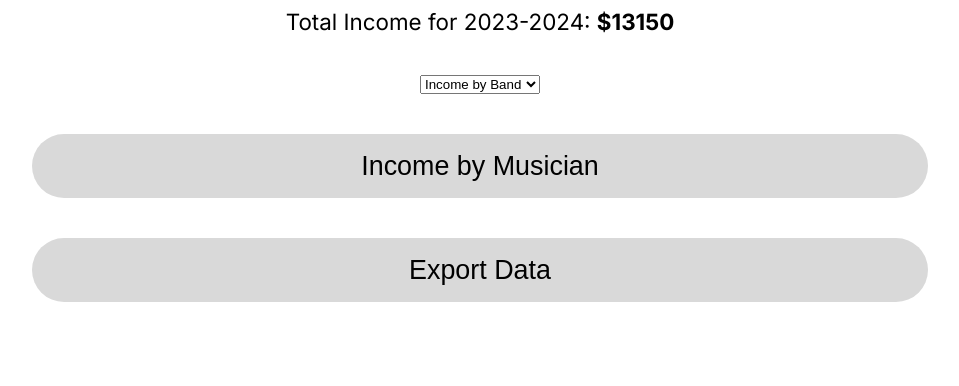
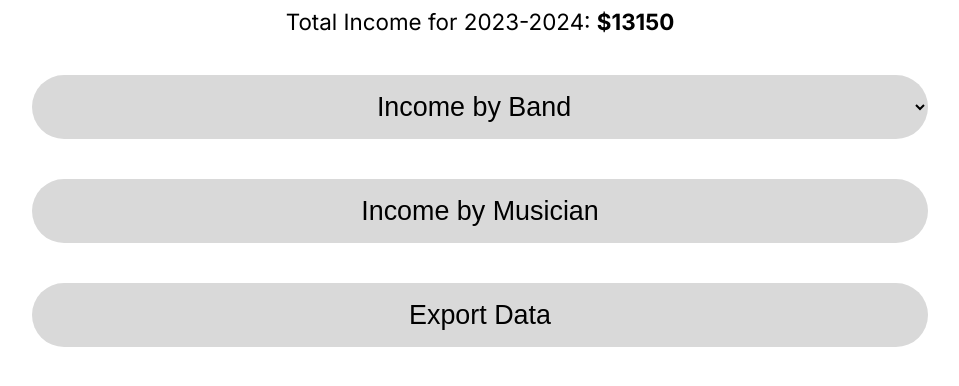
Before and after one commit to dlayton66/gig-boss-interview, a React (Vite) app: page / in a window 1280 px wide. Shown: the top 386 px of the page, without its empty margins (160-1119 px from the left). Built offline with nearby package versions, Linux system fonts and the light colour scheme.

Commit message:
fix: change selected to defaultValue

```diff
--- a/src/components/BandDropdown.tsx
+++ b/src/components/BandDropdown.tsx
@@ -11,8 +11,8 @@ function BandDropdown({ band_names, onSelect }: Props) {
   }
 
   return (
-    <select onChange={passSelection}>
-      <option value="" hidden selected>Income by Band</option>
+    <select className="band-select" defaultValue="" onChange={passSelection}>
+      <option value="" hidden>Income by Band</option>
       {band_names.map((band_name) => (
         <option key={band_name} value={band_name}>{band_name}</option>
       ))}
```
